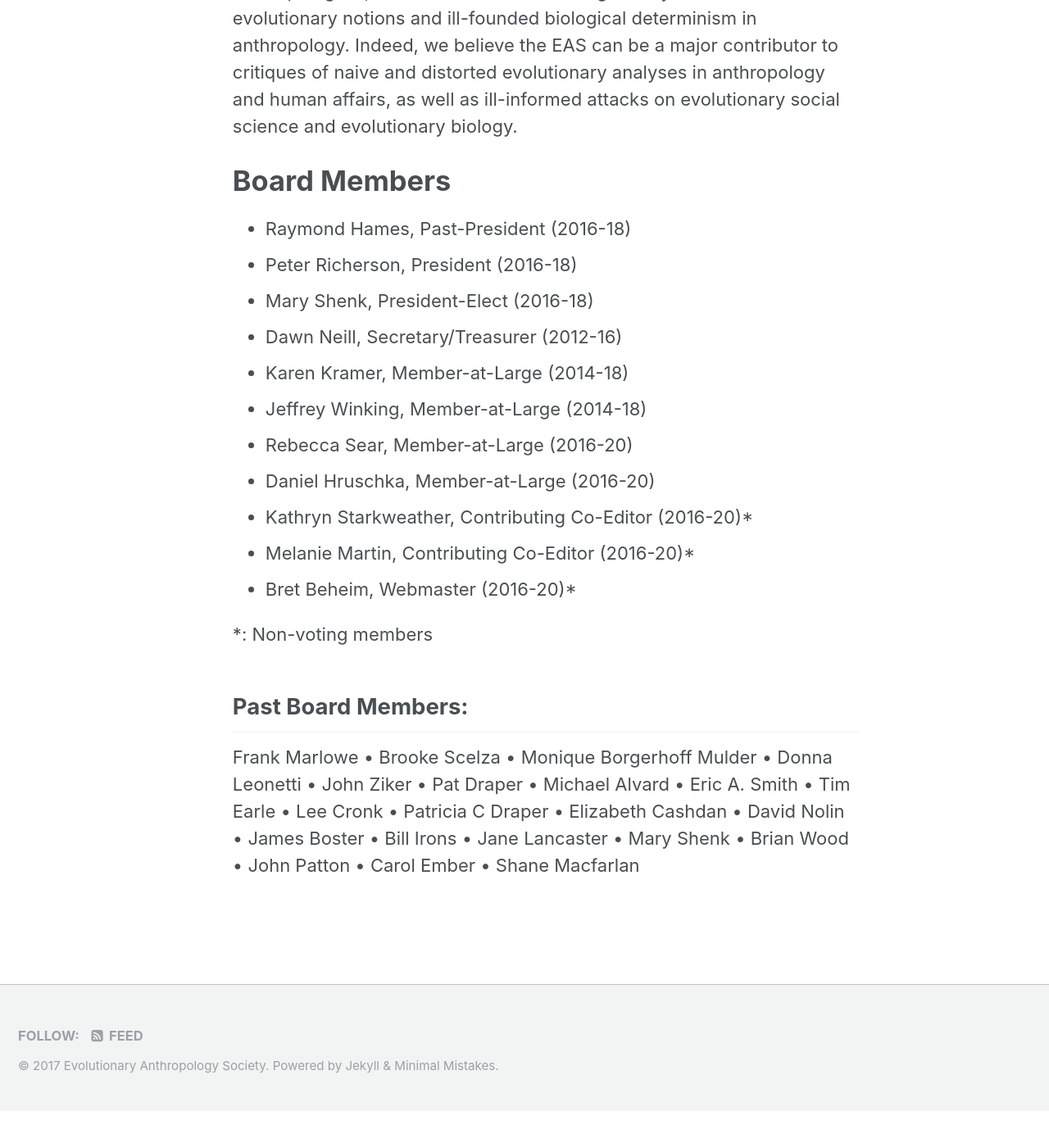
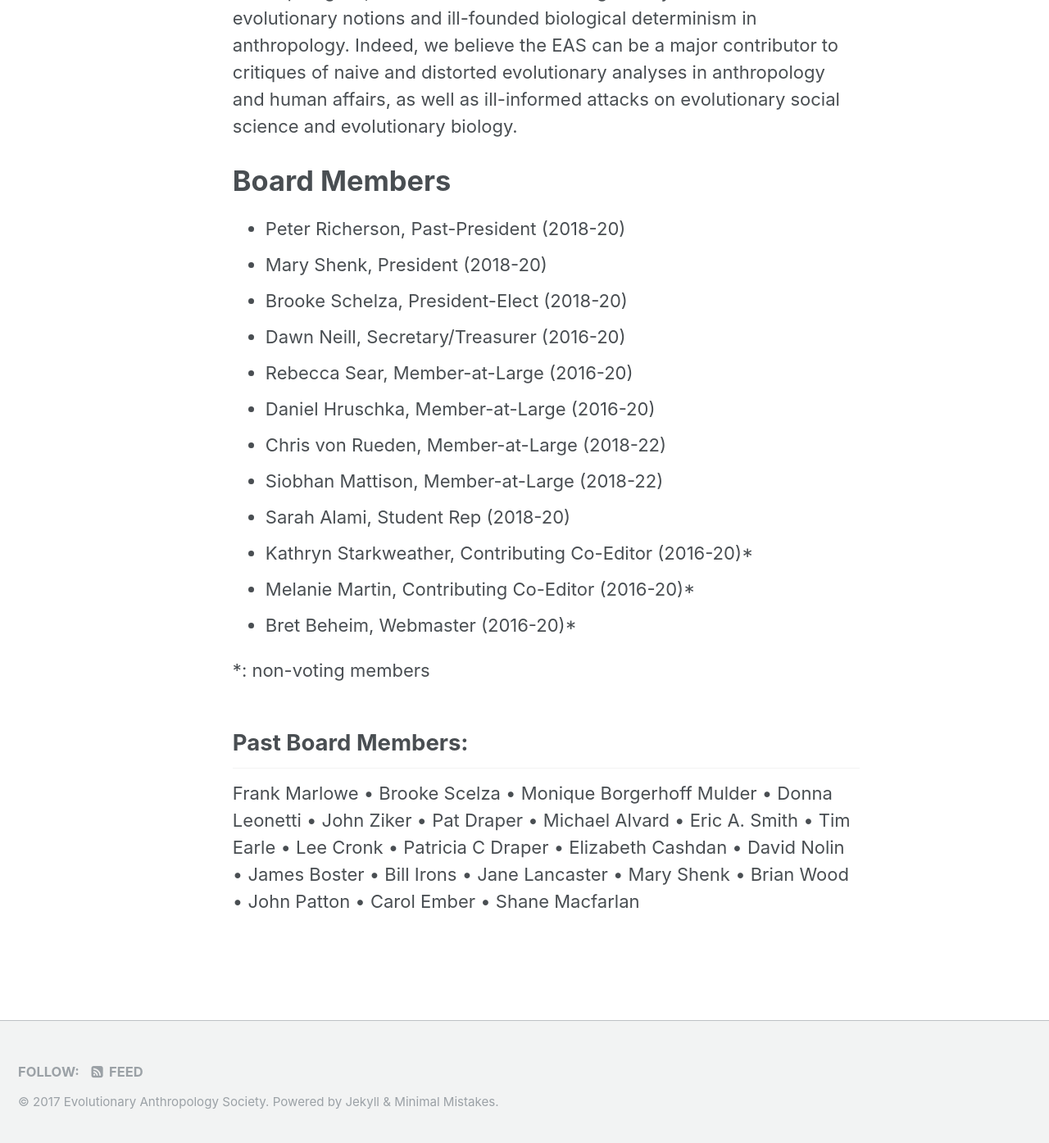
Before and after one commit to babeheim/evanthsoc-new, a Jekyll site: the page built from _pages/about.md, in a window 1280 px wide and 1400 px high, scrolled down 3085 px. Shown: the top 1395 px of the window at 82% size. Built offline with Jekyll 4.4.1, drawn with Linux system fonts in a browser that asks for light colours; before the commit the page ends 4441 px from its top, so only the background shows below that.

Commit message:
updated Board Members on the about page

```diff
--- a/_pages/about.md
+++ b/_pages/about.md
@@ -34,19 +34,20 @@ EAS aims to be a unifying force in the AAA, not a divisive one. As anthropologis
 
 # Board Members
 
-- Raymond Hames, Past-President (2016-18)
-- Peter Richerson, President (2016-18)
-- Mary Shenk, President-Elect (2016-18)
-- Dawn Neill, Secretary/Treasurer (2012-16)
-- Karen Kramer, Member-at-Large (2014-18)
-- Jeffrey Winking, Member-at-Large (2014-18)
+- Peter Richerson, Past-President (2018-20)
+- Mary Shenk, President (2018-20)
+- Brooke Schelza, President-Elect (2018-20)
+- Dawn Neill, Secretary/Treasurer (2016-20)
 - Rebecca Sear, Member-at-Large (2016-20)
 - Daniel Hruschka, Member-at-Large (2016-20)
+- Chris von Rueden, Member-at-Large (2018-22)
+- Siobhan Mattison, Member-at-Large (2018-22)
+- Sarah Alami, Student Rep (2018-20)
 - Kathryn Starkweather, Contributing Co-Editor (2016-20)*
 - Melanie Martin, Contributing Co-Editor (2016-20)*
 - Bret Beheim, Webmaster (2016-20)*
 
-*: Non-voting members
+*: non-voting members
 
 ## Past Board Members:
 
```
